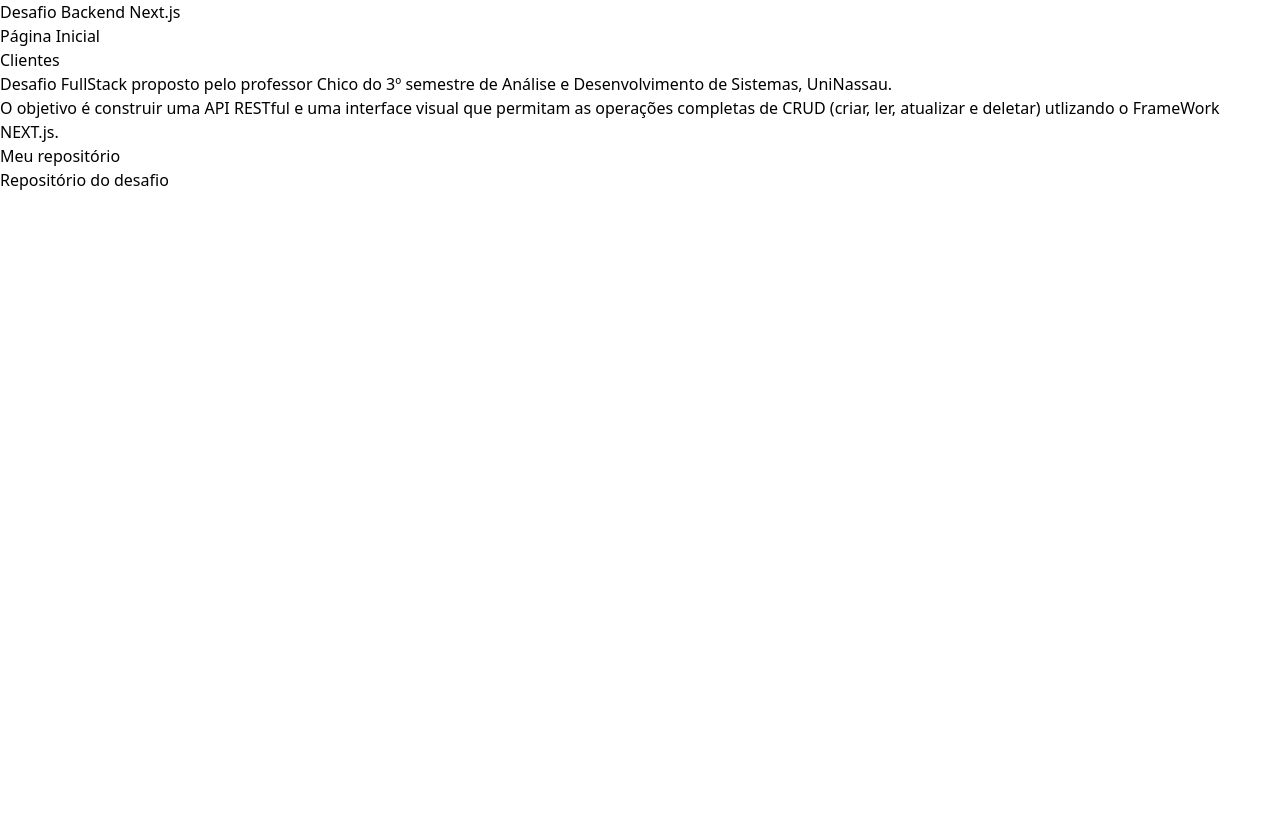
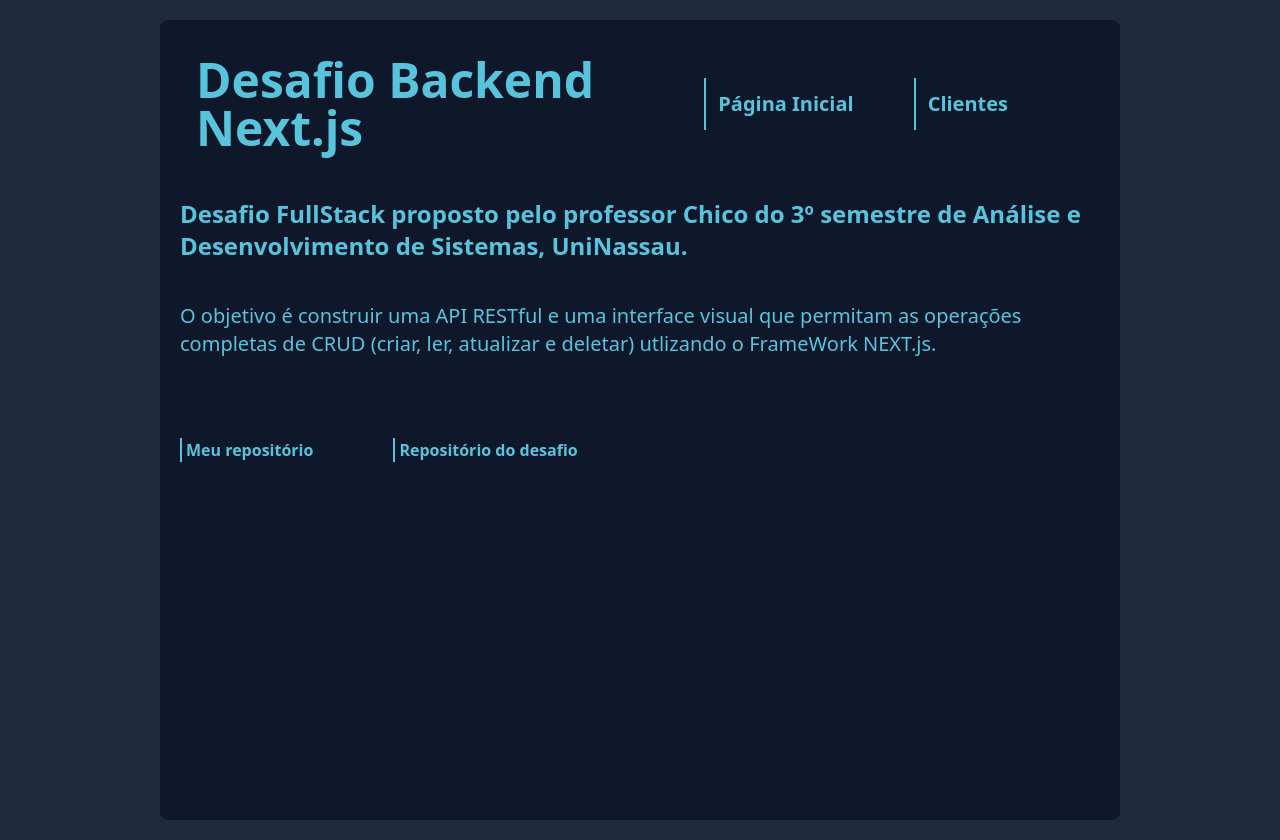
Before and after one commit to pomptrash/desafio-backend-nextjs, a Next.js app: page / in a window 1280 px wide. Before the commit the page ends 800 px from the top, so only its background shows below. Built offline with nearby package versions, Linux system fonts and the light colour scheme.

Commit message:
ADS: 01748208 WIP: estilização da home

```diff
--- a/package.json
+++ b/package.json
@@ -10,6 +10,7 @@
   },
   "dependencies": {
     "@prisma/client": "^6.16.2",
+    "lucide-react": "^0.544.0",
     "next": "15.5.3",
     "react": "19.1.0",
     "react-dom": "19.1.0"
--- a/src/app/clients/_components/Client.js
+++ b/src/app/clients/_components/Client.js
@@ -17,6 +17,9 @@
 import { UpdateClient } from "./UpdateClient";
 import { deleteClient } from "../../../../services/clientServices";
 import Link from "next/link";
+
+// ícones
+import { Pencil, Trash } from 'lucide-react';
 
 export function Client({ clientData, index }) {
   // ao clicar em atualizar, o state update recebe 'true' e o componente 'UpdateClient' é renderizado
@@ -46,9 +49,9 @@
     }
   }
   return (
-    <tr>
+    <tr className="table-tr font-semibold uppercase">
       {/* index somente para visualização */}
-      <td>{index + 1}</td>
+      <td className="table-td">{index + 1}</td>
 
       {/* caso update seja true, ou seja, ação de atualizar foi chamada */}
       {update ? (
@@ -60,16 +63,16 @@
       ) : (
         <>
           {/* caso update seja false, ou seja, ação de atualizar não foi chamada */}
-          <td>{name}</td>
-          <td>{address}</td>
-          <td>{phone}</td>
-          <td>{email}</td>
-          <td>
+          <td className="table-td">{name}</td>
+          <td className="table-td">{phone}</td>
+          <td className="table-td">{email}</td>
+          <td className="table-td">{address}</td>
+          <td className="actions">
             {/* ao clicar, o state update recebe true */}
-            <button onClick={() => setUpdate(!update)}>Atualizar</button>
-            <button onClick={() => handleDelete()}>Deletar</button>
+            <button className="btn" onClick={() => setUpdate(!update)}><Pencil className="font-bold"/></button>
+            <button className="btn" onClick={() => handleDelete()}><Trash className="font-bold"/></button>
             <Link href={`/clients/${id}`}>
-              <button>Ordens de serviço</button>
+              <button className="border-l-2 pl-1 py-3 border-primary hover:scale-110">Ordens de serviço</button>
             </Link>
           </td>
         </>
--- a/src/app/clients/page.js
+++ b/src/app/clients/page.js
@@ -18,15 +18,16 @@
 
   return (
     <div>
-      <table>
+      <div className="table-wrapper">
+        <table className="border-2 border-collapse mb-7">
           <thead>
-          <tr>
-            <td>ID</td>
-            <td>Nome</td>
-            <td>Endereço</td>
-            <td>Telefone</td>
-            <td>Email</td>
-            <td>Actions</td>
+            <tr className="table-tr font-extrabold">
+              <td className="table-td">ID</td>
+              <td className="table-td">Nome</td>
+              <td className="table-td">Telefone</td>
+              <td className="table-td">Email</td>
+              <td className="table-td">Endereço</td>
+              <td className="table-td">Actions</td>
             </tr>
           </thead>
           <tbody>
@@ -35,8 +36,9 @@
             ))}
           </tbody>
         </table>
-      <button>
-        <Link href={"/clients/new-client"}>Cadastrar novo cliente</Link>
+      </div>
+      <button className="btn">
+        <Link href={"/clients/new-client"}>Cadastrar cliente</Link>
       </button>
     </div>
   );
--- a/src/app/globals.css
+++ b/src/app/globals.css
@@ -12,3 +12,71 @@
 @tailwind base;
 @tailwind components;
 @tailwind utilities;
+
+@layer components {
+  .body {
+    /* md */
+    @apply flex justify-center items-center min-h-screen py-5 box-border bg-slate-800;
+  }
+
+  .app-wrapper {
+    @apply bg-slate-900 text-primary md:p-5 md:w-3/4 md:min-h-screen md:rounded-lg;
+  }
+
+  /* HEADER ========================================= */
+  .header {
+    @apply md:flex md:flex-row md:justify-start md:items-center md:gap-12 md:p-4 border-b-2 border-slate-900 mb-7;
+  }
+
+  .title {
+    @apply text-4xl font-bold sm:text-5xl my-5 md:mb-0 md:mr-7 md:my-0;
+  }
+
+  .navbar {
+    @apply flex justify-center mr-16;
+  }
+  .navbar-ul {
+    @apply flex flex-row text-xl font-semibold justify-around gap-10 md:gap-12;
+  }
+
+  .navbar-li {
+    @apply p-3 border-l-2 hover:scale-110 border-primary w-max;
+  }
+  /* ===================== */
+
+  /* FOOTER ========================================= */
+  .footer {
+    @apply flex flex-row gap-20 w-auto mt-20;
+  }
+  .footer-link {
+    @apply font-bold border-l-2 hover:scale-110 border-primary pl-1;
+  }
+  /* ===================== */
+
+  /* HOME ========================================= */
+  .home-section {
+    @apply flex flex-col gap-10;
+  }
+  /* ===================== */
+
+  /* CLIENTS ========================================= */
+  .table-wrapper {
+    @apply w-full overflow-auto mb-3;
+  }
+  .table-tr {
+    @apply border-2 px-3 py-2 border-slate-400;
+  }
+  .table-td {
+    @apply border-2 px-3 py-2 border-slate-400;
+  }
+
+  .actions {
+    @apply flex gap-2 p-3 flex-wrap justify-center items-center;
+  }
+
+  /* ===================== */
+
+  .btn {
+    @apply rounded bg-cyan-700 p-2 text-white font-semibold hover:bg-white hover:text-primary;
+  }
+}
--- a/src/app/layout.js
+++ b/src/app/layout.js
@@ -22,10 +22,12 @@
 export default function RootLayout({ children }) {
   return (
     <html lang="pt-br">
-      <body>
-        <Header />
-        <main>{children}</main>
-        <Footer />
+      <body className="md:body">
+        <div className="app-wrapper min-h-screen p-5">
+          <Header />
+          <main>{children}</main>
+          <Footer />
+        </div>
       </body>
     </html>
   );
--- a/src/app/page.js
+++ b/src/app/page.js
@@ -12,11 +12,11 @@
  */
 export default function Home() {
   return (
-    <section>
-      <p>
+    <section className="home-section">
+      <p className="text-2xl font-bold">
         Desafio FullStack proposto pelo professor Chico do  3º semestre de Análise e Desenvolvimento de Sistemas, UniNassau.
       </p>
-      <p>
+      <p className="text-xl font-medium">
         O objetivo é construir uma API RESTful e uma interface visual que
         permitam as operações completas de CRUD (criar, ler, atualizar e
         deletar) utlizando o FrameWork NEXT.js.
--- a/src/components/footer/Footer.js
+++ b/src/components/footer/Footer.js
@@ -12,12 +12,11 @@
  */
 export function Footer() {
   return (
-    <footer>
-      <a href="https://github.com/pomptrash/desafio-backend-nextjs" target="_blank">
+    <footer className="footer">
+      <a className="footer-link link" href="https://github.com/pomptrash/desafio-backend-nextjs" target="_blank">
         Meu repositório
       </a>
-      <br/>
-      <a href="https://github.com/FranciscoWallison/desafio-back-end" target="_blank">
+      <a className="footer-link link" href="https://github.com/FranciscoWallison/desafio-back-end" target="_blank">
         Repositório do desafio
       </a>
     </footer>
--- a/src/components/header/Header.js
+++ b/src/components/header/Header.js
@@ -14,14 +14,14 @@
 
 export function Header() {
   return (
-    <header>
-      <h1>Desafio Backend Next.js</h1>
-      <navbar>
-        <ul>
-          <li>
+    <header className="header">
+      <h1 className="title">Desafio Backend Next.js</h1>
+      <navbar className="navbar">
+        <ul className="navbar-ul">
+          <li className="navbar-li">
             <Link href={"/"}>Página Inicial</Link>
           </li>
-          <li>
+          <li className="navbar-li">
             <Link href={"/clients"}>Clientes</Link>
           </li>
         </ul>
--- a/tailwind.config.js
+++ b/tailwind.config.js
@@ -18,7 +18,11 @@
     "./src/app/**/*.{js,ts,jsx,tsx,mdx}",
   ],
   theme: {
-    extend: {},
+    extend: {
+      colors: {
+        'primary': '#58C4DC'
+      }
+    },
   },
   plugins: [],
 }
```
Also changed, not shown: 1 other file (tests, documents, lock files or other folders). Lines whose indentation alone changed are shown as unchanged.
